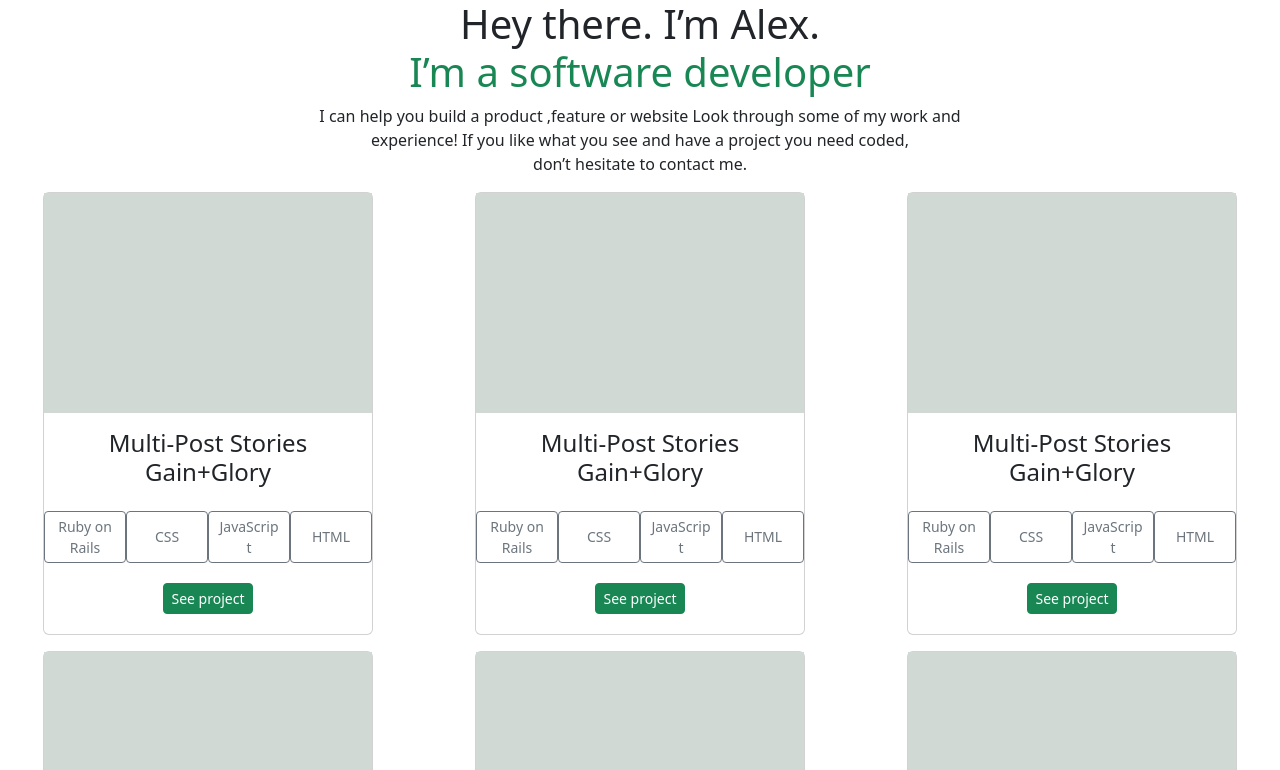
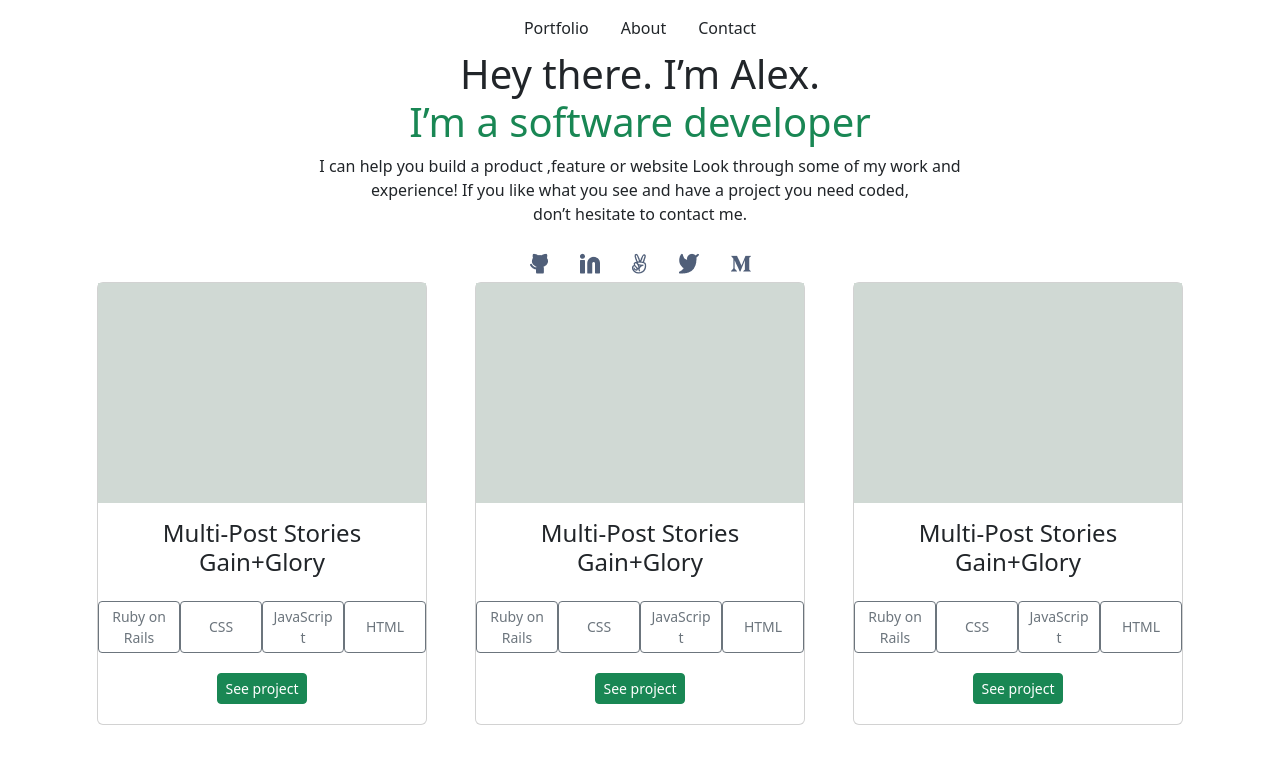
Before and after one commit to IsmaelMastronardi/PortfolioBootstrap, a website: page index.html in a window 1280 px wide. Shown: the top 770 px of the page. Drawn offline with nearby package versions, Linux system fonts and the light colour scheme.

```diff
--- a/index.html
+++ b/index.html
@@ -9,8 +9,17 @@
     <script src="https://cdn.jsdelivr.net/npm/bootstrap@5.3.0/dist/js/bootstrap.bundle.min.js" integrity="sha384-geWF76RCwLtnZ8qwWowPQNguL3RmwHVBC9FhGdlKrxdiJJigb/j/68SIy3Te4Bkz" crossorigin="anonymous"></script>
 </head>
 <body>
-    <heading class="container d-flex justify-content-center flex-column">
-            <div class=" ">
+    <nav class="navbar navbar-expand-lg navbar-light bg-white fixed-top justify-content-center  ">
+        <div class="">
+            <div class="list-group list-group-flush list-group-horizontal">
+                <a href="#workSection" class="list-group-item border-0 text-indigo">Portfolio</a>
+                <a href="#AboutMe" class="list-group-item border-0 indigo-text">About</a>
+                <a href="#ContactInfo" class="list-group-item border-0 indigo-text">Contact</a>
+            </div>
+        </div>
+    </nav>
+    <heading class="container d-flex justify-content-center flex-column headingMargin" >
+            <div>
                 <h1 class="h1 text-center">Hey there. I’m Alex.<br/>
                     <span class="text-success">I’m a software developer</span>
                 </h1>
@@ -18,9 +27,27 @@
                     <br/>don’t hesitate to contact me.
                 </p>
             </div>
+            <div class="d-flex justify-content-center">
+                <ul class="list-group list-group-horizontal">
+                    <a class="list-group-item border-0" href="https://github.com/IsmaelMastronardi">
+                        <img src="../Assets/heading/github.png">
+                    </a>
+                    <a class="list-group-item border-0" ref="https://www.linkedin.com/in/ismael-mastronardi-361873271/">
+                        <img src="../Assets/heading/Linkedin icon.png">
+                    </a>
+                    <a class="list-group-item border-0" href="https://venture.angellist.com/v/begin">
+                        <img src="../Assets/heading/angellist.png">
+                    </a>
+                    <a class="list-group-item border-0" href="https://twitter.com/IsmaMastronardi">
+                        <img src="../Assets/heading/twitter.png">
+                    </a>
+                    <a class="list-group-item border-0" href="https://medium.com/@mastronardiismael">
+                        <img src="../Assets/heading/medium.png">
+                    </a>
+                </ul>
+            </div>
     </heading>
-    <section class=" d-flex justify-content-around flex-wrap gap-3 text-center">
-
+    <section id="workSection" class="d-flex justify-content-center flex-wrap gap-5 text-center marginMedia" >
                 <article class="card" style="width: 330px;">
                     <div class="works-background">
                     </div>
@@ -129,13 +156,8 @@
                         <button class="btn btn-success btn-sm justify-content-center">See project</button>
                     </div>
                 </article>
-
-
-
-
     </section>
-    <section class="about-me container d-flex justify-content-center flex-column">
-
+    <section id="AboutMe" class="about-me container d-flex justify-content-center flex-column">
         <div class="about-me">
             <h2 class="h2 text-center">About me</h2>
         </div>
@@ -144,9 +166,8 @@
 
         <div class="d-flex justify-content-center">
         <button type="button" class="btn btn-success margin-bottom-BTN">Get my resume</button>
-
         </div>
-        <div class="d-flex justify-content-around flex-wrap gap-3 text-center">
+        <div class="d-flex justify-content-center flex-wrap gap-5 text-center">
                 <article class="card" style="width: 330px; height: 316px;">
                     <div class="works-background" style="width: 330px; height: 316px;">
                         <img src="Icons.png" class="card-img-top" alt="card image">
--- a/styles.css
+++ b/styles.css
@@ -16,3 +16,22 @@
 .no-paddign {
     padding: 0;
 }
+
+.blueText {
+    color: rgba(23, 43, 77, 1);
+}
+
+.list-group-item {
+    color: rgba(23, 43, 77, 1);
+}
+
+.headingMargin {
+    margin-top: 50px;
+}
+
+@media (min-width: 1300px) {
+    .marginMedia {
+        margin-left: 40px;
+        margin-right: 40px;
+    }
+ }
```
Also changed, not shown: Assets/heading/Linkedin icon.png (added), Assets/heading/angellist.png (added), Assets/heading/github.png (added), Assets/heading/header-illsutration-mobile@2x.png (added), Assets/heading/medium.png (added), Assets/heading/twitter.png (added), Assets/navbar/Icon - Menu.png (added).
